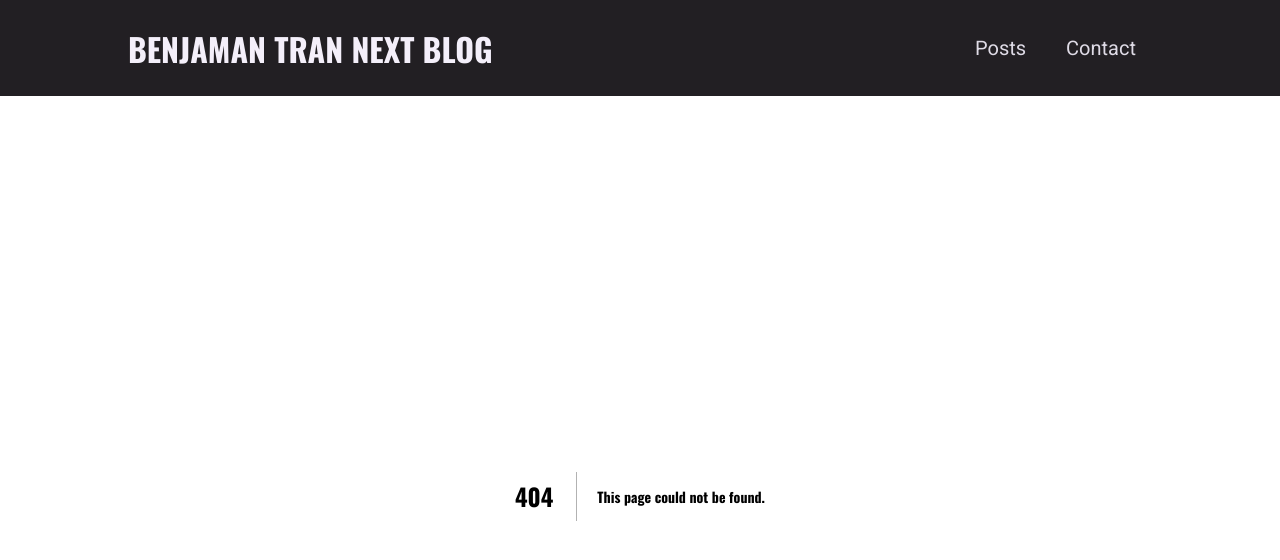
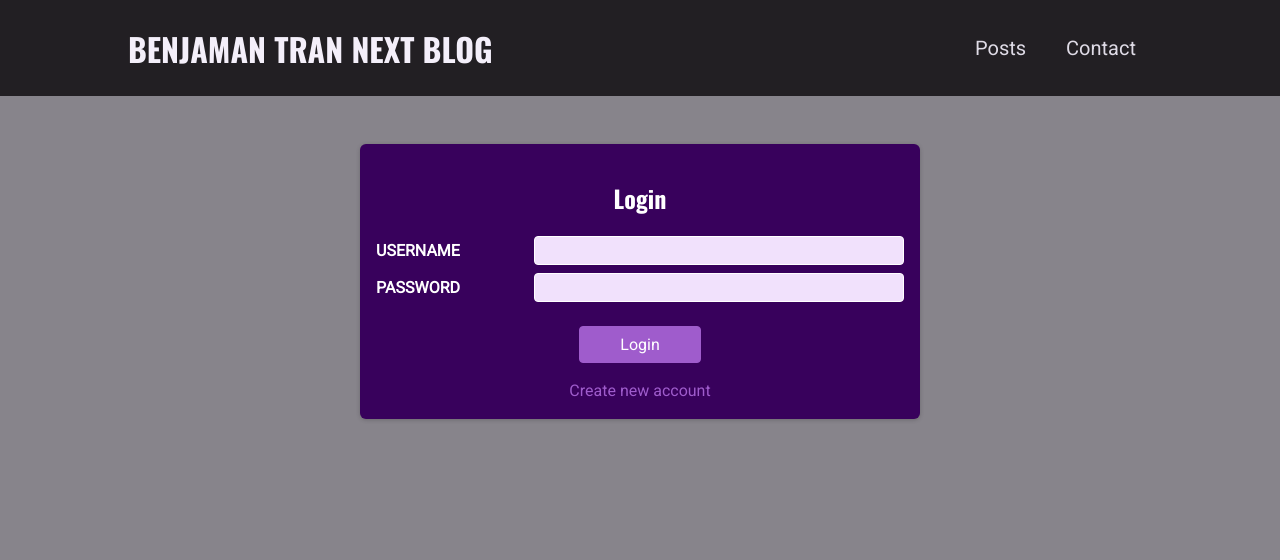
Before and after one commit to BenjamanTran/NEXT-BLOG-APP, a Next.js app: page /auth in a window 1280 px wide. Before the commit this address had no page. Shown: the top 560 px of the page. Built offline with nearby package versions, Linux system fonts and the light colour scheme.

Commit message:
Add view auth form for login/signup page

```diff
--- /dev/null
+++ b/components/auth/auth-form.js
@@ -0,0 +1,37 @@
+import { useState } from "react"
+import classes from './auth-form.module.css'
+
+const AuthForm = () => {
+  const [isLogin, setIsLogin] = useState(true)
+  const [username, setUsername] = useState()
+  const [password, setPassword] = useState()
+
+  const switchAuthModelHandler = () => {
+    setIsLogin(prevState => !prevState)
+  }
+
+  return <section className={classes.auth}>
+    <h1>{isLogin ? 'Login' : 'Sign Up'}</h1>
+    <form>
+      <div className={classes.control}>
+        <label htmlFor="username" >USERNAME</label>
+        <input type='text' value={username} id='username' onChange={event => setUsername(event.target.value)} required />
+      </div>
+
+
+      <div className={classes.control}>
+        <label htmlFor="password" >PASSWORD</label>
+        <input type='password' value={password} id='password' onChange={event => setPassword(event.target.value)} required />
+      </div>
+
+      <div className={classes.actions}>
+        <button>{isLogin ? 'Login' : 'Create Account'}</button>
+        <button type="button" className={classes.toggle} onClick={switchAuthModelHandler}>
+          {isLogin ? 'Create new account ' : 'Login with existing account'}
+        </button>
+      </div>
+    </form>
+  </section>
+}
+
+export default AuthForm
--- /dev/null
+++ b/components/auth/auth-form.module.css
@@ -0,0 +1,77 @@
+.auth {
+  margin: 3rem auto;
+  width: 95%;
+  max-width: 35rem;
+  border-radius: 6px;
+  background-color: #38015c;
+  box-shadow: 0 1px 4px rgba(0, 0, 0, 0.2);
+  padding: 1rem;
+  text-align: center;
+}
+
+.auth h1 {
+  text-align: center;
+  color: white;
+}
+
+.control {
+  margin-bottom: 0.5rem;
+  display: flex;
+  justify-content: space-between;
+  align-items: center;
+}
+
+.control label {
+  display: block;
+  color: white;
+  font-weight: bold;
+  margin-bottom: 0.5rem;
+  position: relative;
+  top: .25rem
+}
+
+.control input {
+  font: inherit;
+  background-color: #f1e1fc;
+  color: #38015c;
+  border-radius: 4px;
+  border: 1px solid white;
+  width: 70%;
+  text-align: left;
+  padding: 0.25rem;
+}
+
+.actions {
+  margin-top: 1.5rem;
+  display: flex;
+  flex-direction: column;
+  align-items: center;
+}
+
+.actions button {
+  cursor: pointer;
+  font: inherit;
+  color: white;
+  background-color: #9f5ccc;
+  border: 1px solid #9f5ccc;
+  border-radius: 4px;
+  padding: 0.5rem 2.5rem;
+}
+
+.actions button:hover {
+  background-color: #873abb;
+  border-color: #873abb;
+}
+
+.actions .toggle {
+  margin-top: 1rem;
+  background-color: transparent;
+  color: #9f5ccc;
+  border: none;
+  padding: 0.15rem 1.5rem;
+}
+
+.actions .toggle:hover {
+  background-color: transparent;
+  color: #ae82cc;
+}
--- a/package.json
+++ b/package.json
@@ -12,6 +12,7 @@
     "gray-matter": "^4.0.3",
     "mongodb": "^6.3.0",
     "next": "14.0.4",
+    "next-auth": "^4.24.5",
     "react": "^18",
     "react-dom": "^18",
     "react-markdown": "^9.0.1",
--- /dev/null
+++ b/pages/auth.js
@@ -0,0 +1,8 @@
+const { default: AuthForm } = require("@/components/auth/auth-form")
+const { Fragment } = require("react")
+
+const AuthPage = () => {
+  return <Fragment><AuthForm /></Fragment>
+}
+
+export default AuthPage
```
Also changed, not shown: 1 other file (tests, documents, lock files or other folders).
